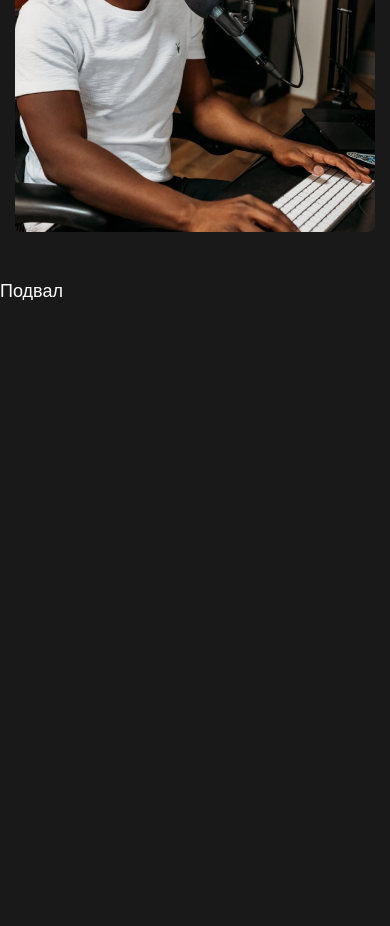
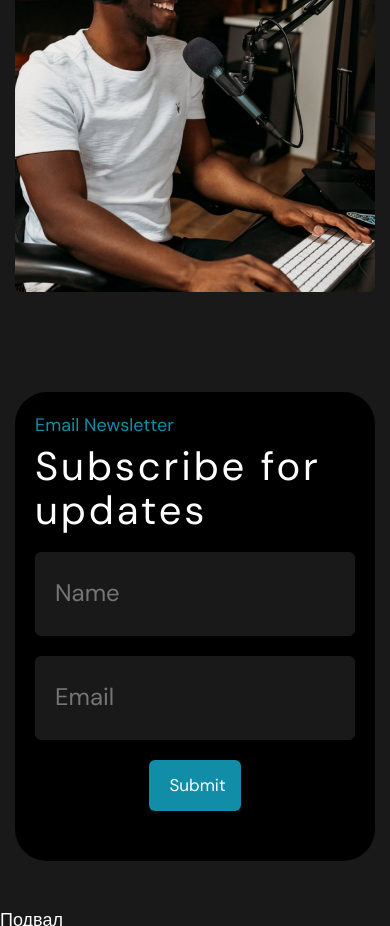
Before and after one commit to FrilanserNew2022/Castaway-lan, a plain HTML site: page index.html in a window 390 px wide. Shown: the part 4742-5668 px from the top of the page. Before the commit the page ends 5042 px from the top, so only its background shows below. Drawn offline with Linux system fonts and the light colour scheme.

Commit message:
made a form

```diff
--- a/assets/css/biography/biography.scss
+++ b/assets/css/biography/biography.scss
@@ -1,18 +1,24 @@
 .page__biography {
   font-size: 18px;
+  padding: 100px 0;
+}
+
+
+@media (max-width: 767.98px) {
+  .page__biography {
+    padding: 50px 0;
+  }
 }
 
 .biography__container {
   display: flex;
   align-items: center;
   justify-content: space-between;
-  padding-bottom: 100px;
 }
 
 @media (max-width: 1023.98px) {
   .biography__container {
     flex-direction: column;
-    padding-bottom: 50px;
   }
 }
 
--- a/assets/css/episodes/episodes.scss
+++ b/assets/css/episodes/episodes.scss
@@ -6,7 +6,7 @@
 
 @media (max-width: 767.98px) {
   .page__episodes {
-    padding: 50px 0;
+    padding: 50px 0 0 0;
   }
 }
 
@@ -56,6 +56,6 @@
 
 .episodes__items {
  &:last-child {
-   margin: 60px 0 0 0;
+   margin: 60px 0 60px 0;
  }
 }
--- /dev/null
+++ b/assets/css/form/form.scss
@@ -0,0 +1,128 @@
+.page__subscription-form {
+  padding: 100px 0;
+}
+
+@media (max-width: 767.98px) {
+  .page__subscription-form {
+    padding: 50px 0;
+  }
+}
+
+.subscription-form {
+
+}
+
+.subscription-form__container {
+
+
+}
+
+.subscription-form__content {
+  border-radius: 32px;
+  background: #000;
+  padding: 60px 60px 75px 60px;
+  display: flex;
+  justify-content: space-between;
+  position: relative;
+  &:before{
+    top: 26px;
+    left: -38px;
+    content: '';
+    position: absolute;
+    width: 100%;
+    height: 100%;
+    background: url("../images/decorators/IMAGE.png") left bottom no-repeat;
+  }
+}
+
+@media (max-width: 1023.98px) {
+  .subscription-form__content {
+    padding: 40px 40px 55px 40px;
+    flex-direction: column;
+    &:before {
+      display: none;
+    }
+  }
+}
+
+@media (max-width: 424.98px) {
+  .subscription-form__content {
+    padding: 20px 20px 50px 20px;
+  }
+}
+
+.subscription-form__body {
+  max-width: 431px;
+  z-index: 10;
+}
+
+@media (max-width: 1023.98px) {
+  .subscription-form__body {
+    max-width: none;
+    margin-bottom: 20px;
+    margin-right: 0;
+  }
+}
+
+.subscription-form__subtitle {
+  color: #118DA8;
+  font-size: 1rem;
+  line-height: 27px; /* 150% */
+}
+
+.subscription-form__title {
+  width: 100%;
+  color: #FFF;
+  font-size: 72px;
+  font-style: normal;
+  font-weight: 400;
+  line-height: 110%; /*79.2px*/
+  letter-spacing: 2.88px;
+}
+
+@media (max-width: 1023.98px) {
+  .subscription-form__subtitle {
+    margin-bottom: 5px;
+  }
+}
+
+@media(max-width: 767.98px) {
+  .subscription-form__title {
+    font-size: 50px;
+  }
+}
+
+@media(max-width: 424.98px) {
+  .subscription-form__title {
+    font-size: 40px;
+  }
+}
+
+.page__form {
+  width: 100%;
+  display: flex;
+  flex-direction: column;
+  justify-content: space-between;
+  max-width: 522px;
+  z-index: 10;
+}
+
+@media (max-width: 1023.98px) {
+  .page__form {
+    max-width: none;
+    align-items: center;
+  }
+}
+
+.page__form_input-first {
+
+}
+
+.page__form_input-second {
+  margin-top: 20px;
+}
+
+.page__form_button {
+  max-width: 87px;
+  margin-top: 20px;
+}
--- /dev/null
+++ b/assets/css/modules/_input.scss
@@ -0,0 +1,12 @@
+._input {
+  width: 100%;
+  color: rgba(255, 255, 255, 0.70);
+  font-size: 24px;
+  font-style: normal;
+  font-weight: 400;
+  line-height: 28.8px; /* 120% */
+  border-radius: 6px;
+  border: 1px solid #191919;
+  padding: 26px 0 27px 19px;
+  background: #191919;
+}
--- a/assets/css/null.scss
+++ b/assets/css/null.scss
@@ -27,9 +27,7 @@ nav, footer, header, aside {
 html, body {
   height: 100%;
   width: 100%;
-  font-size: 100%;
   line-height: 1;
-  font-size: 14px;
   -ms-text-size-adjust: 100%;
   -moz-text-size-adjust: 100%;
   -webkit-text-size-adjust: 100%;
--- a/assets/css/style.scss
+++ b/assets/css/style.scss
@@ -1,4 +1,8 @@
 @import "null";
+
+@import "modules/_button";
+
+@import "modules/_input";
 
 @import "header/header";
 
@@ -6,6 +10,6 @@
 
 @import "episodes/episodes";
 
-@import "modules/_button";
+@import "biography/biography";
 
-@import "biography/biography";
+@import "form/form";
--- a/index.html
+++ b/index.html
@@ -223,6 +223,25 @@
                         </div>
                     </div>
                 </div>
+                <div class="page__subscription-form subscription-form">
+                    <div class="subscription-form__container _container">
+                        <div class="subscription-form__content">
+                            <div class="subscription-form__body">
+                                <div class="subscription-form__subtitle">
+                                    Email Newsletter
+                                </div>
+                                <div class="subscription-form__title">
+                                    Subscribe for updates
+                                </div>
+                            </div>
+                            <form class="page__form">
+                                <input type="text" placeholder="Name" class="page__form_input-first _input" tabindex="1">
+                                <input type="email" placeholder="Email" class="page__form_input-second _input" tabindex="2">
+                                <input type="submit" value="Submit" class="page__form_button _button" tabindex="3">
+                            </form>
+                        </div>
+                    </div>
+                </div>
             </main>
             <footer class="footer">
                 Подвал
```
Also changed, not shown: assets/css/form/form.css (added), assets/css/style.css, assets/images/decorators/Facebook.png (added), assets/images/decorators/IMAGE.png (added), assets/images/decorators/Instagram.png (added), assets/images/decorators/Star.png (added), assets/images/decorators/Twitter.png (added), 2 other files.
